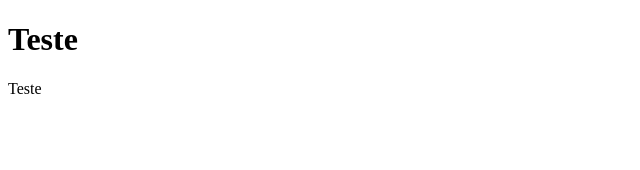
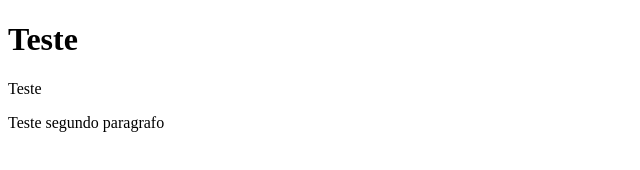
Before and after one commit to pedrolx/reuniao-1, a plain HTML site: page index.html in a window 1280 px wide. Shown: the whole page, without its empty margins (0-640 px from the left). Drawn offline with Linux system fonts and the light colour scheme.

Commit message:
create: second p element

```diff
--- a/index.html
+++ b/index.html
@@ -12,6 +12,7 @@
     <main>
         <h1>Teste</h1>
         <p>Teste</p>
+        <p>Teste segundo paragrafo</p>
     </main>
 
 </body>
```
